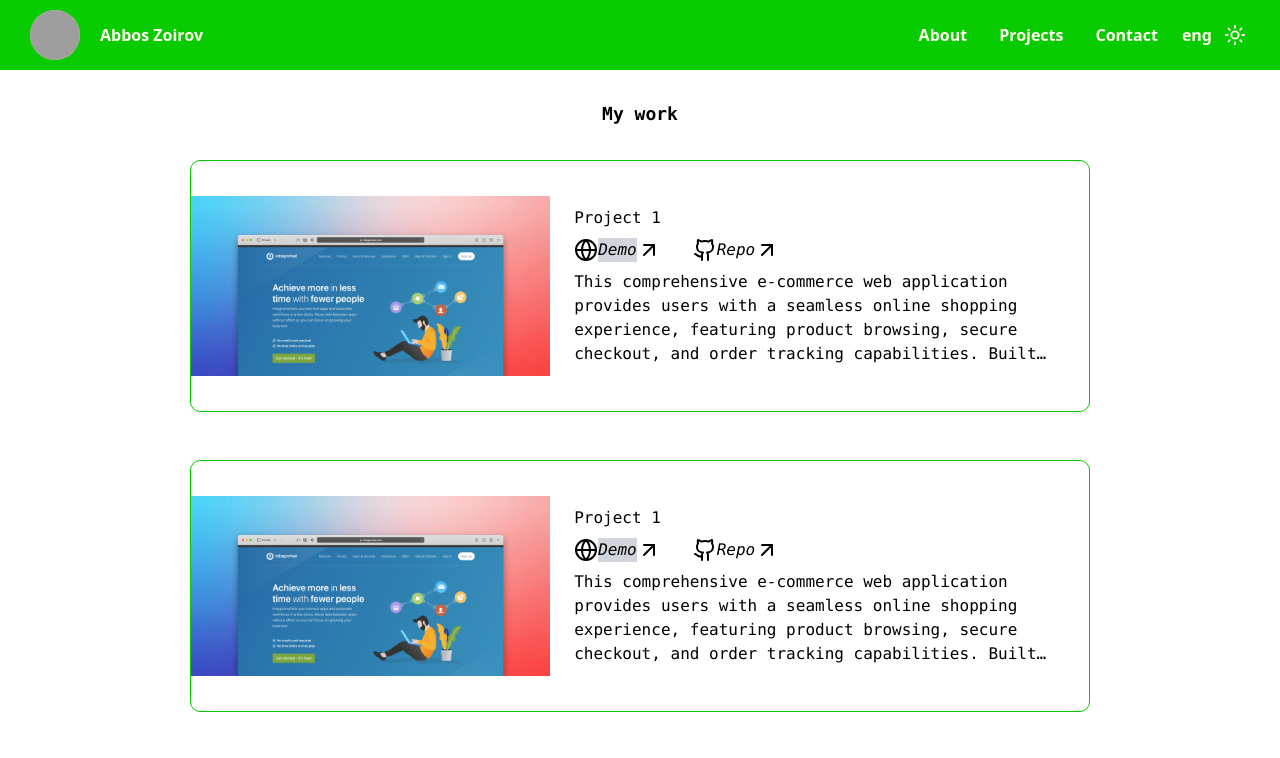
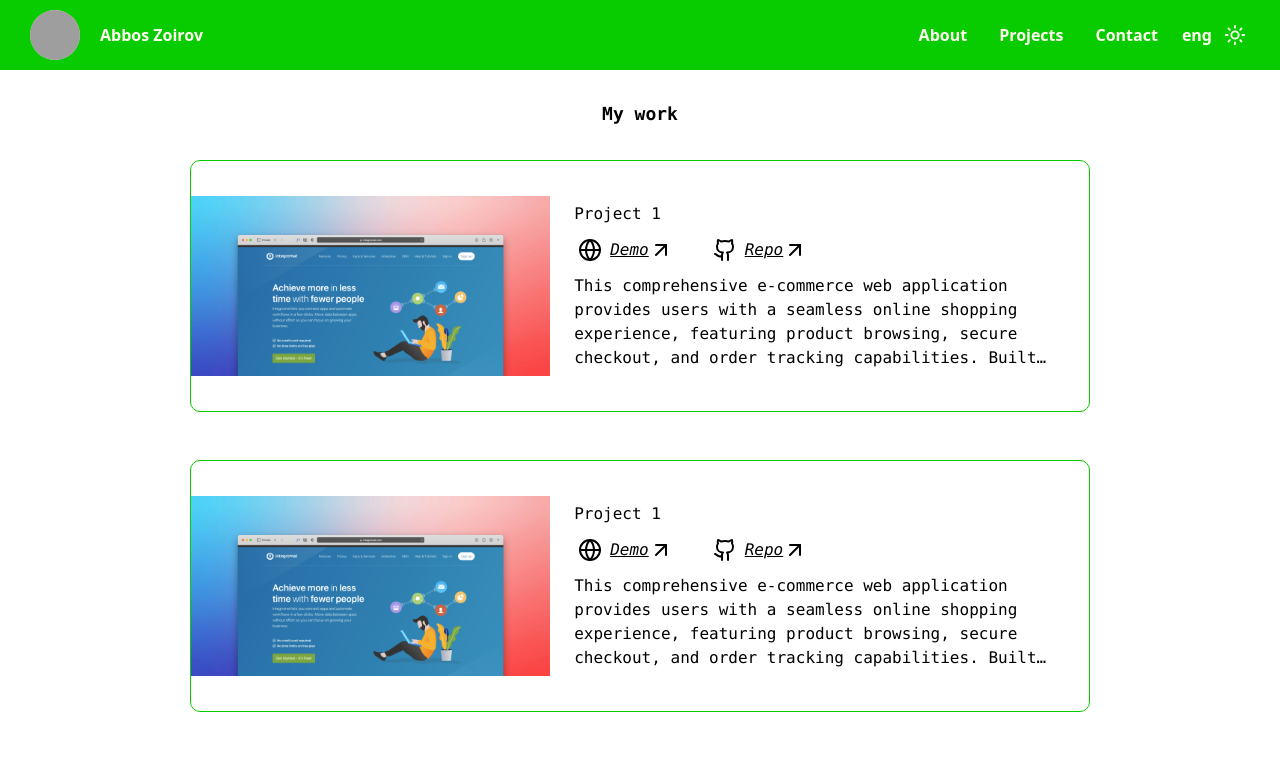
Before and after one commit to zoirovdev/portfolio, a React (Vite) app: page /projects in a window 1280 px wide. Shown: the top 758 px of the page. Built offline with nearby package versions, Linux system fonts and the light colour scheme; grey boxes are pictures that could not be loaded.

Commit message:
Update Projects.jsx

```diff
--- a/src/pages/Projects.jsx
+++ b/src/pages/Projects.jsx
@@ -46,15 +46,15 @@ const Projects = () => {
                 <p>{project.name}</p>
 		<div className="flex flex-row justify-start items-center gap-8">
 	          <a href={`${project.demo}`} target="_blank"
-		    className="flex flex-row gap">
+		    className="flex flex-row gap p-1 hover:bg-gray-200 hover:rounded">
                     <Globe />
-		    <p className="italic bg-gray-300 self-baseline">Demo</p>
+		    <p className="ml-2 italic underline decoration-solid">Demo</p>
 		    <ArrowUpRight />
 		  </a>
 	          <a href={`${project.repo}`} target="_blank"
-		    className="flex flex-row gap">
+		    className="flex flex-row gap p-1 hover:bg-gray-200 hover:rounded">
                     <Github />
-		    <p className="italic">Repo</p>
+		    <p className="ml-2 italic underline decoration-solid">Repo</p>
 		    <ArrowUpRight />
 		  </a>
 		</div>
```
